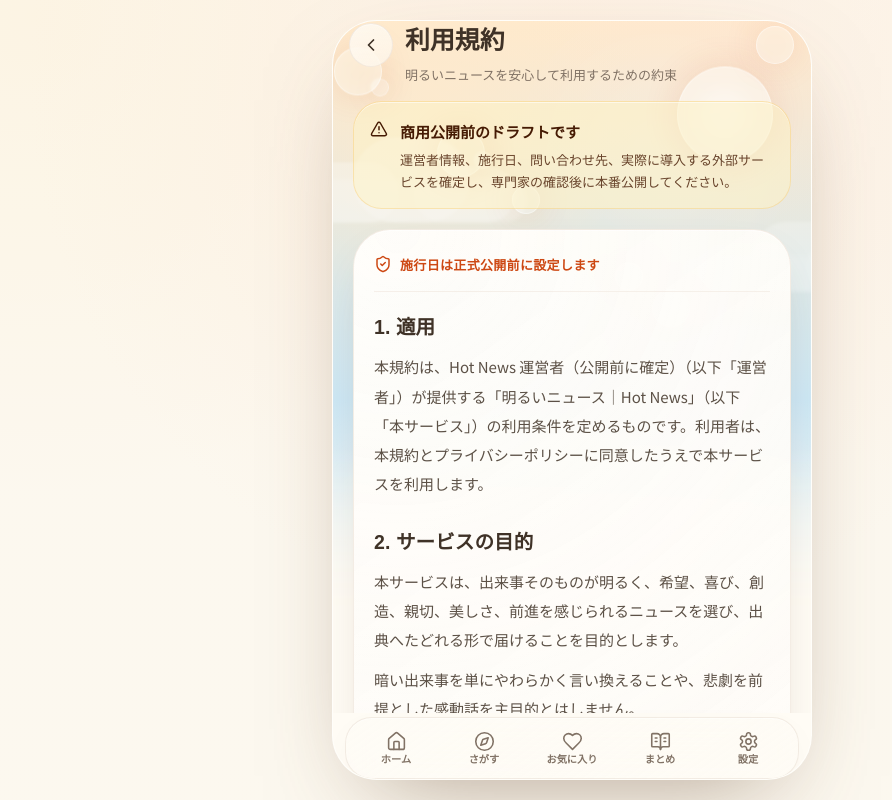
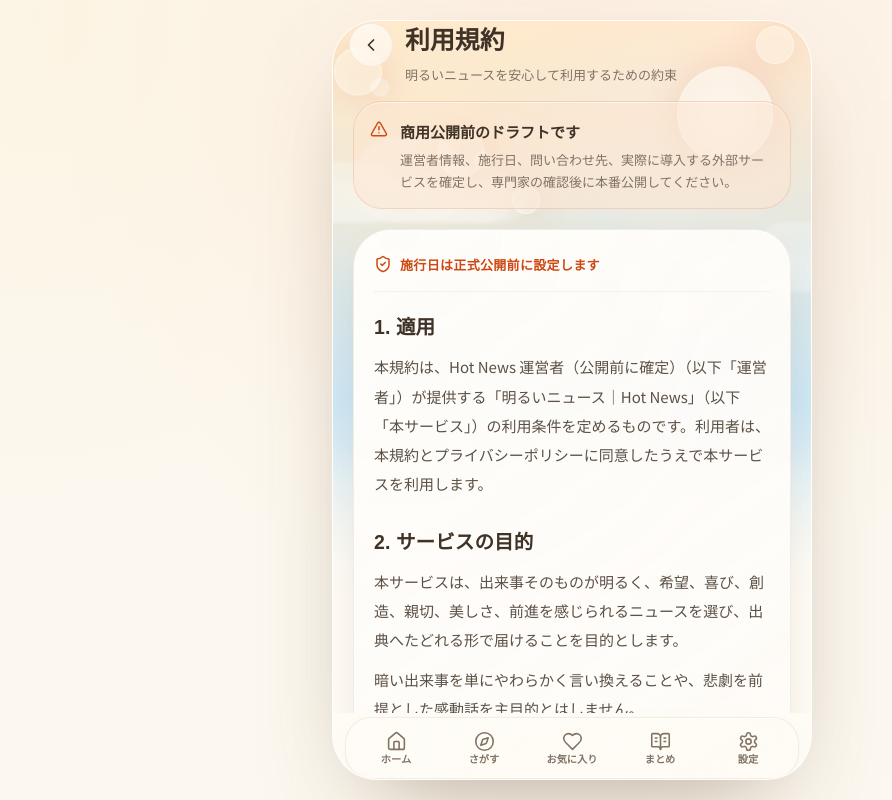
Before and after one commit to sunpotflower4460-cpu/Hot-news, a Next.js app: page /legal/terms in a window 1280 px wide. Shown: the whole page, without its empty margins (68-960 px from the left). Built offline with nearby package versions, Linux system fonts and the light colour scheme; a web font is replaced by a local one.

Commit message:
Use semantic theme colors for legal draft notices

```diff
--- a/src/components/legal/LegalDocument.tsx
+++ b/src/components/legal/LegalDocument.tsx
@@ -19,12 +19,12 @@ export function LegalDocument({
       <ScreenHeader title={title} subtitle={summary} back />
       <div className="space-y-5 px-5 pt-1">
         {isCommercialPreview && (
-          <aside className="rounded-card border border-amber-500/20 bg-amber-100/55 px-4 py-4 text-amber-950 shadow-inner-light dark:bg-amber-950/25 dark:text-amber-100">
+          <aside className="rounded-card border border-accent/15 bg-accent-soft/55 px-4 py-4 text-text shadow-inner-light">
             <div className="flex items-start gap-3">
-              <AlertTriangle aria-hidden size={18} className="mt-0.5 shrink-0" />
+              <AlertTriangle aria-hidden size={18} className="mt-0.5 shrink-0 text-accent" />
               <div>
                 <p className="text-body font-bold">商用公開前のドラフトです</p>
-                <p className="mt-1 text-caption leading-relaxed opacity-80">
+                <p className="mt-1 text-caption leading-relaxed text-muted">
                   運営者情報、施行日、問い合わせ先、実際に導入する外部サービスを確定し、専門家の確認後に本番公開してください。
                 </p>
               </div>
```
